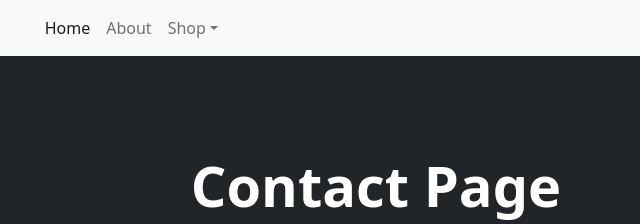
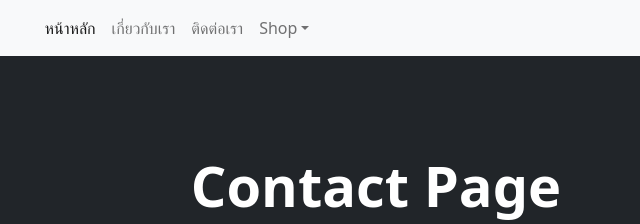
Before and after one commit to baysuttipong/git-workshop-app, a plain HTML site: page contact.html in a window 1280 px wide. Shown: the top 224 px of the page, 264-904 px from the left. Drawn offline with nearby package versions, Linux system fonts and the light colour scheme.

Commit message:
fix: update typo menu title

```diff
--- a/contact.html
+++ b/contact.html
@@ -21,8 +21,9 @@
                 <button class="navbar-toggler" type="button" data-bs-toggle="collapse" data-bs-target="#navbarSupportedContent" aria-controls="navbarSupportedContent" aria-expanded="false" aria-label="Toggle navigation"><span class="navbar-toggler-icon"></span></button>
                 <div class="collapse navbar-collapse" id="navbarSupportedContent">
                     <ul class="navbar-nav me-auto mb-2 mb-lg-0 ms-lg-4">
-                        <li class="nav-item"><a class="nav-link active" aria-current="page" href="index.html">Home</a></li>
-                        <li class="nav-item"><a class="nav-link" href="contact.html">About</a></li>
+                        <li class="nav-item"><a class="nav-link active" aria-current="page" href="index.html">หน้าหลัก</a></li>
+                        <li class="nav-item"><a class="nav-link" href="#!">เกี่ยวกับเรา</a></li>
+                        <li class="nav-item"><a class="nav-link" href="contact.html">ติดต่อเรา</a></li>
                         <li class="nav-item dropdown">
                             <a class="nav-link dropdown-toggle" id="navbarDropdown" href="#" role="button" data-bs-toggle="dropdown" aria-expanded="false">Shop</a>
                             <ul class="dropdown-menu" aria-labelledby="navbarDropdown">
```
Also changed, not shown: index.html (+3 -2 lines).
